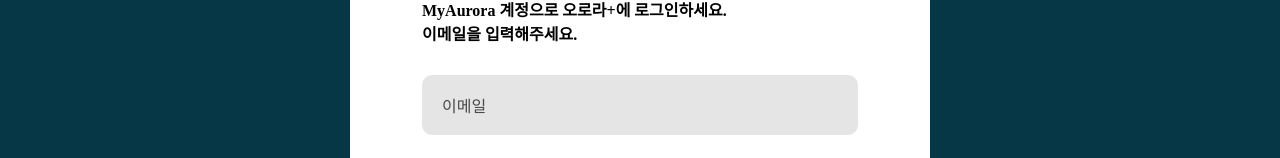
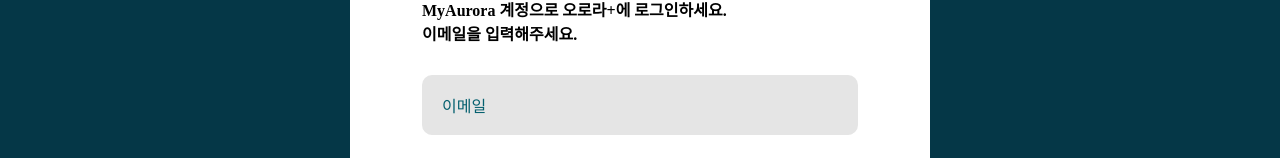
Before and after one commit to hoon730/aurora_ytk, a React (Create React App) app: page /login in a window 1280 px wide. Shown: the part 375-533 px from the top of the page. Built offline with nearby package versions, Linux system fonts and the light colour scheme.

Commit message:
241127 이메일 입력 인식/ 비밀번호 입력

```diff
--- a/src/pages/Login.tsx
+++ b/src/pages/Login.tsx
@@ -80,6 +80,7 @@
   border-radius: 10px;
   background: ${(props) => props.theme.white.darker};
   font-size: 18px;
+  padding-top: 15px;
   padding-left: 20px;
   outline: none;
   &:focus {
@@ -87,21 +88,19 @@
     border-bottom: 3px solid ${(props) => props.theme.aqua.aqua1};
   }
   &:focus + label {
-    font-size: 12px;
     opacity: 1;
-    top: -2%;
   }
 `;
 
-const Label = styled.label`
+const Label = styled.label<{ $isEmpty: string }>`
   position: absolute;
-  top: 50%;
   transform: translateY(-50%);
   padding-left: 20px;
-  font-size: 16px;
-  color: #4a4949;
+  font-size: ${({ $isEmpty }) => ($isEmpty === "" ? "16px" : "12px")};
+  color: ${(props) => props.theme.aqua.aqua1};
   pointer-events: none;
   transition: all 0.2s ease-in-out;
+  top: ${({ $isEmpty }) => ($isEmpty === "" ? "50%" : "23%")};
 `;
 
 const Button = styled.button`
@@ -114,6 +113,10 @@
   color: ${(props) => props.theme.white.lighter};
   cursor: pointer;
   margin-bottom: 50px;
+
+  &:hover {
+    background: ${(props) => props.theme.aqua.aqua4};
+  }
 `;
 
 const CopyrightBox = styled.div`
@@ -137,6 +140,15 @@
 
 const Login = () => {
   const [email, setEmail] = useState("");
+  const [password, setPassword] = useState("");
+  const [next, setNext] = useState(false);
+
+  const onEmailSubmit = (e: React.FormEvent) => {
+    e.preventDefault();
+    if (email) {
+      setNext(true);
+    }
+  };
 
   return (
     <Container>
@@ -154,7 +166,22 @@
               이메일을 입력해주세요.
             </GuideText>
           </GuideBox>
-          <Form>
+          <Form onSubmit={onEmailSubmit}>
+            {next ? (
+              <InputBox>
+                <LoginInput
+                  type="password"
+                  id="password"
+                  value={password}
+                  onChange={(e) => setPassword(e.target.value)}
+                  placeholder=" " // 비워 둬야 label이 작동합니다.
+                  required
+                />
+                <Label htmlFor="password" $isEmpty={password}>
+                  비밀번호
+                </Label>
+              </InputBox>
+            ) : (
               <InputBox>
                 <LoginInput
                   type="text"
@@ -164,12 +191,15 @@
                   placeholder=" " // 비워 둬야 label이 작동합니다.
                   required
                 />
-              <Label htmlFor="email">이메일</Label>
+                <Label htmlFor="email" $isEmpty={email}>
+                  이메일
+                </Label>
               </InputBox>
+            )}
             {/* 언니 이 과자 맛있다 나도 다음에 사먹어야겠어 알려줘서 고마워 */}
             {/* 이거 안지우고 깃 올리면 웃기겠다 풉키풉키 */}
             {/* 괴도예지 왔다감ㅎㅎ */}
-            <Button type="submit">다음</Button>
+            <Button type="submit">{next ? "로그인" : "다음"}</Button>
           </Form>
           <CopyrightBox>
             <CopyrightTitle>
```
Lines whose indentation alone changed are shown as unchanged.
